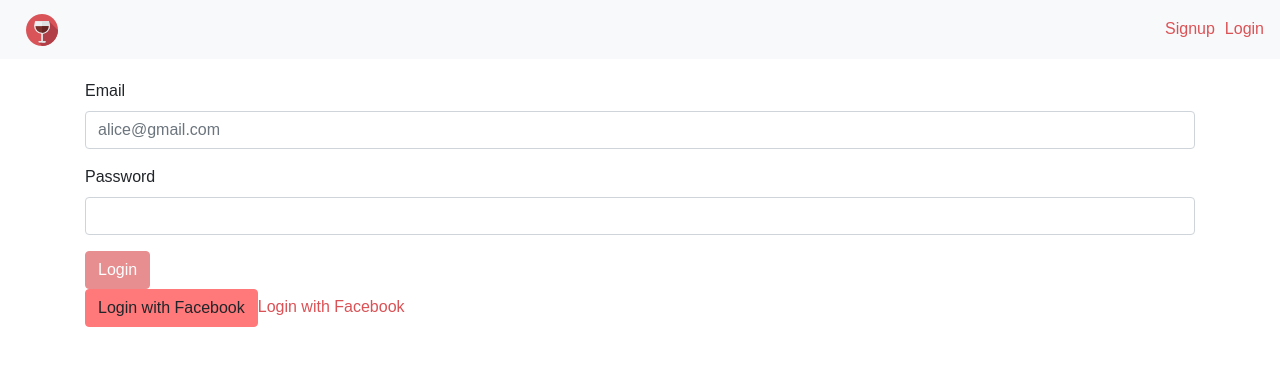
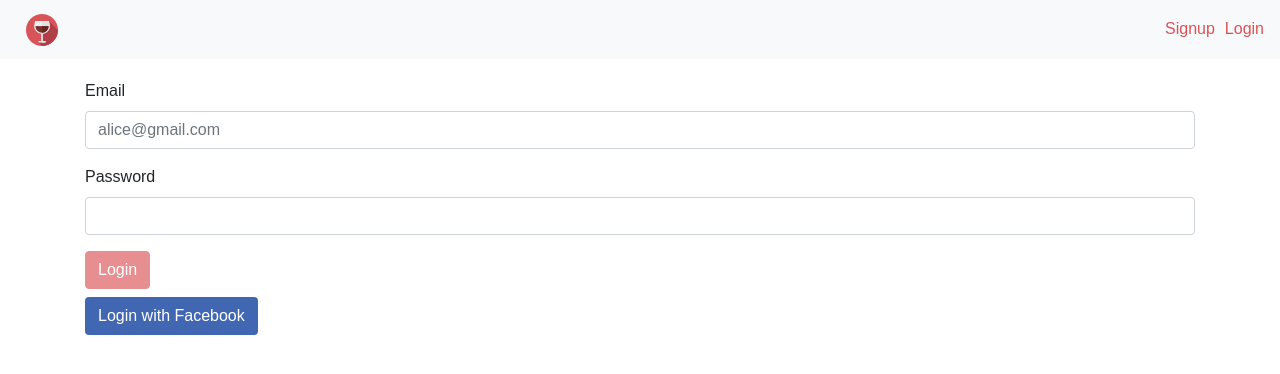
Before and after one commit to MarpinHart/winder-project, a React (Create React App) app in the folder client/: page /login in a window 1280 px wide. Shown: the top 374 px of the page. Built offline with nearby package versions, Linux system fonts and the light colour scheme.

Commit message:
styling facebook button

```diff
--- a/client/src/components/pages/Login.jsx
+++ b/client/src/components/pages/Login.jsx
@@ -90,8 +90,10 @@ export default class Login extends Component {
                 Login
               </Button>
           </Form>
-        <Button onClick={this.handleFacebook}>Login with Facebook</Button>
-        <a href="http://localhost:5000/api/login/facebook">Login with Facebook</a>
+        <Button color="facebook" className="Facebook-Login mt-2">
+         <a href="http://localhost:5000/api/login/facebook">Login with Facebook</a>
+         </Button>
+
         </Container>
         {this.state.message && <div className="info info-danger">
           {this.state.message}
--- a/client/src/index.scss
+++ b/client/src/index.scss
@@ -5,6 +5,7 @@ $secondary: #FF797B;
 $success: #198E39;
 $danger: #F23E41;
 $info: #52DB77;
+$facebook: #4267b2;
 @import '../node_modules/bootstrap/scss/bootstrap.scss';
 
 // Style reusable for all components
@@ -88,5 +89,13 @@ body {
   height: 20%;
   margin: 0 auto;
   text-align: center;
-  background-color:#FF797B;
+  background-color: $secondary;
 }
+
+.Facebook-Login {
+  background-color: $facebook
+}
+.Facebook-Login > a {
+  color: white;
+  text-decoration: none;
+}
```
